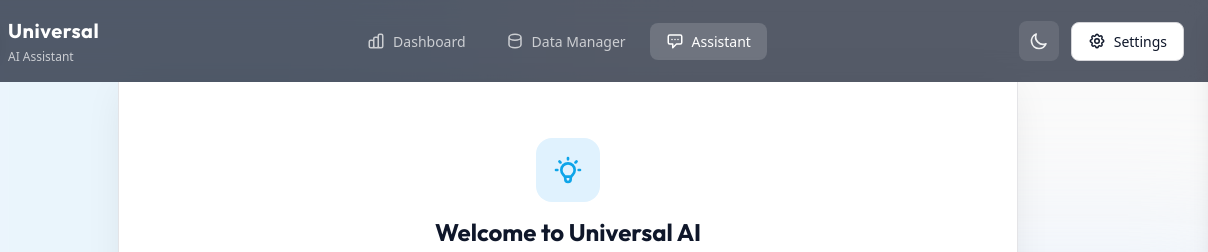
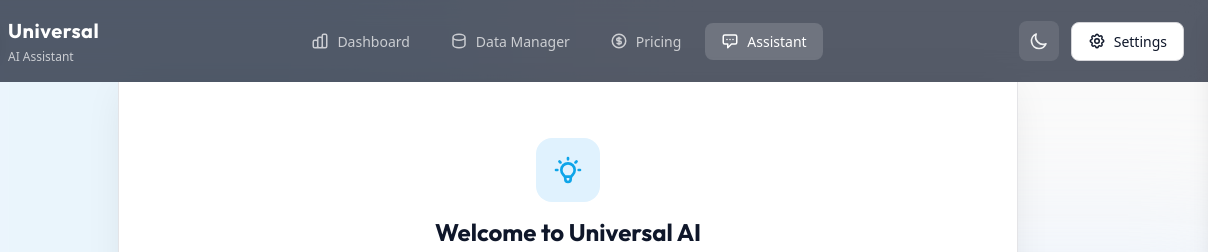
Before and after one commit to maxgooose/wholesale-Executive-Dashboard, a website: page ai-chat.html in a window 1280 px wide. Shown: the top 252 px of the page, 72-1280 px from the left. Drawn offline with nearby package versions, Linux system fonts and the light colour scheme; no server answers.

Commit message:
feat: add Pricing tab to all page navs for consistent navigation
- Added Pricing nav link to data-manager, dashboard_standalone, ai-chat
- All pages now have: Dashboard | Data Manager | Pricing | Assistant

```diff
--- a/ai-chat.html
+++ b/ai-chat.html
@@ -523,6 +523,12 @@
                         </svg>
                         Data Manager
                     </a>
+                    <a href="pricing-manager.html" class="nav-link">
+                        <svg fill="none" stroke="currentColor" viewBox="0 0 24 24">
+                            <path stroke-linecap="round" stroke-linejoin="round" stroke-width="2" d="M12 8c-1.657 0-3 .895-3 2s1.343 2 3 2 3 .895 3 2-1.343 2-3 2m0-8c1.11 0 2.08.402 2.599 1M12 8V7m0 1v8m0 0v1m0-1c-1.11 0-2.08-.402-2.599-1M21 12a9 9 0 11-18 0 9 9 0 0118 0z"/>
+                        </svg>
+                        Pricing
+                    </a>
                     <a href="ai-chat.html" class="nav-link active">
                         <svg fill="none" stroke="currentColor" viewBox="0 0 24 24">
                             <path stroke-linecap="round" stroke-linejoin="round" stroke-width="2" d="M8 10h.01M12 10h.01M16 10h.01M9 16H5a2 2 0 01-2-2V6a2 2 0 012-2h14a2 2 0 012 2v8a2 2 0 01-2 2h-5l-5 5v-5z"/>
```
Also changed, not shown: dashboard_standalone.html (+6 -0 lines), data-manager.html (+6 -0 lines).
